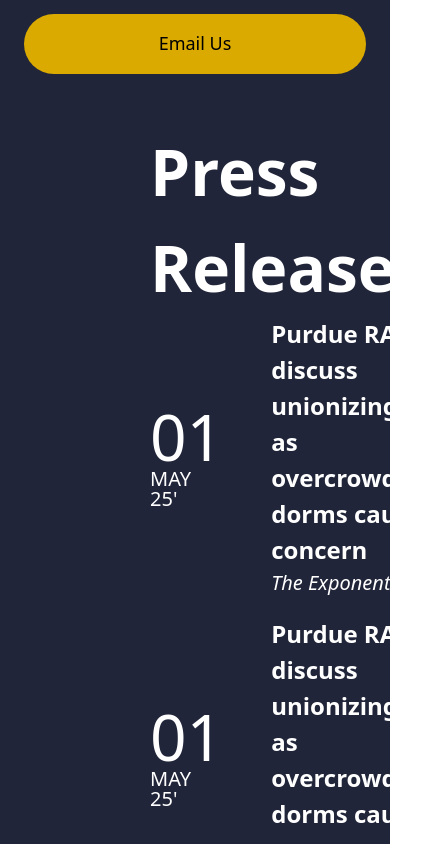
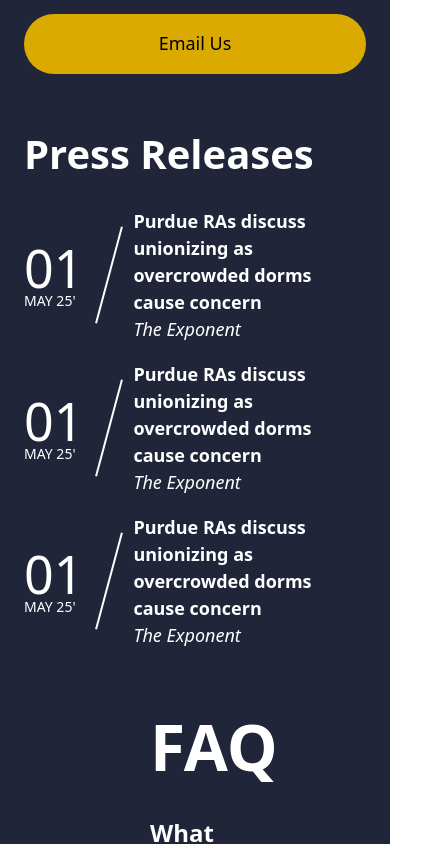
Before and after one commit to dillp1/row-website, a React (Vite) app: page / in a window 390 px wide. Shown: the part 2900-3744 px from the top of the page, 428 px wide, since content can reach past the window. Built offline with nearby package versions, Linux system fonts and the light colour scheme.

Commit message:
reactive press

```diff
--- a/src/components/PressItem.jsx
+++ b/src/components/PressItem.jsx
@@ -4,13 +4,13 @@
   return (
     <div className="flex flex-row items-center">
       <div className="flex flex-col leading-[1]">
-        <p className="text-[64px]">{day}</p>
-        <p className="text-[20px]">{date}</p>
+        <p className="text-[52px] sm:text-[52px] lg:text-[64px]">{day}</p>
+        <p className="text-[14px] lg:text-[20px]">{date}</p>
       </div>
       <div className="w-[5px] h-[100px] bg-white rotate-[15deg] mx-6"></div>
       <div>
-        <p className="text-[24px] font-semibold">{title}</p>
-        <p className="text-[20px] italic">{source}</p>
+        <p className="text-[18px] sm:text-[20px] lg:text-[24px] font-semibold">{title}</p>
+        <p className="text-[18px] sm:text-[20px] lg:text-[24px] italic">{source}</p>
       </div>
     </div>
   );
--- a/src/components/PressReleases.jsx
+++ b/src/components/PressReleases.jsx
@@ -7,9 +7,9 @@
     <section
       id="press"
       aria-label="Press Releases"
-      className="flex flex-col justify-between px-[150px] scroll-mt-[90px]"
+      className="flex flex-col justify-between px-6 md:px-[75px] lg:px-[150px] scroll-mt-[90px]"
     >
-      <p className="text-[64px] font-semibold">Press Releases</p>
+      <p className="text-[40px] sm:text-[48px] lg:text-[64px] font-semibold pb-6">Press Releases</p>
       <div className="flex flex-col gap-[18px]">
         <PressItem
           day="01"
```
